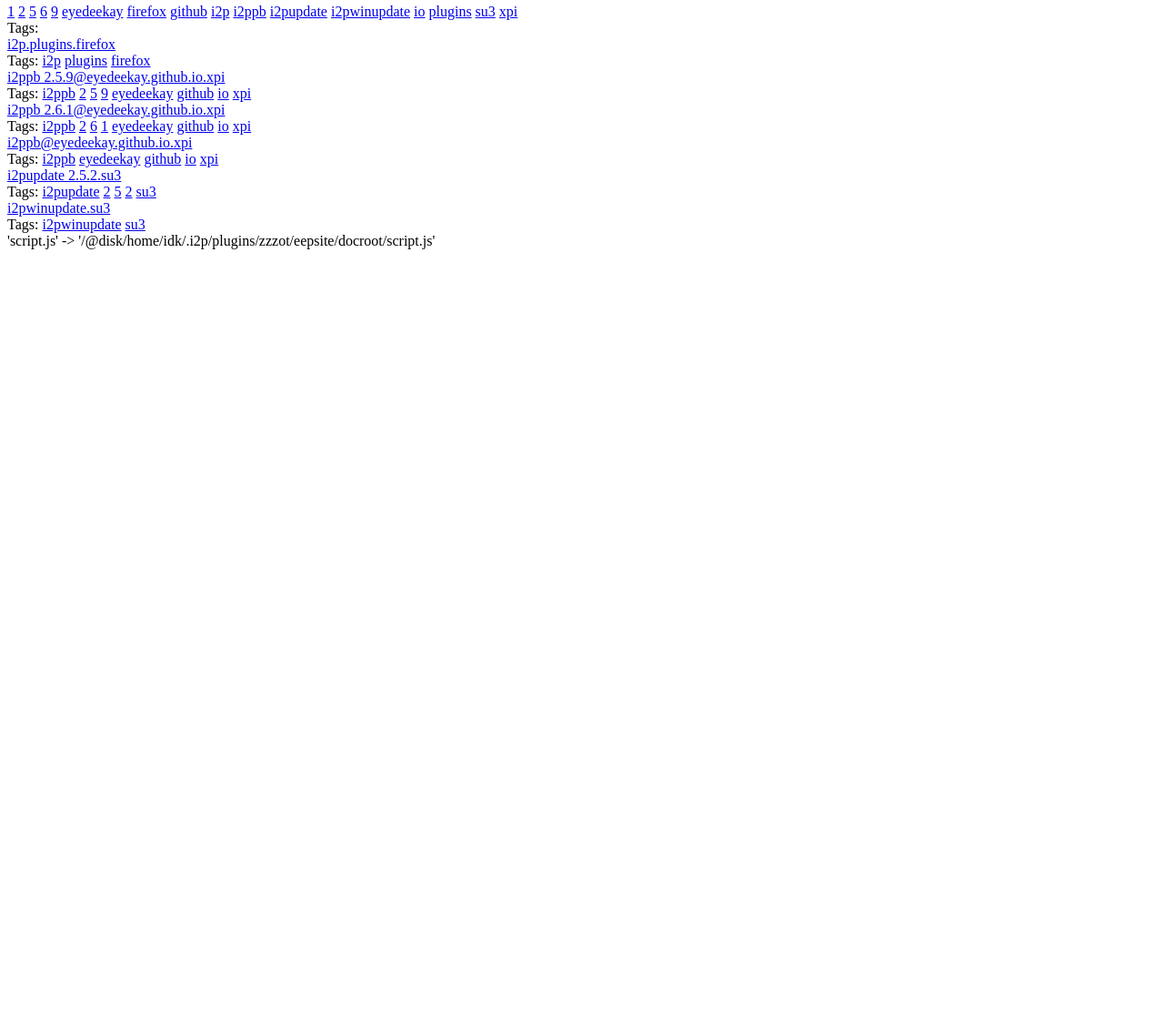
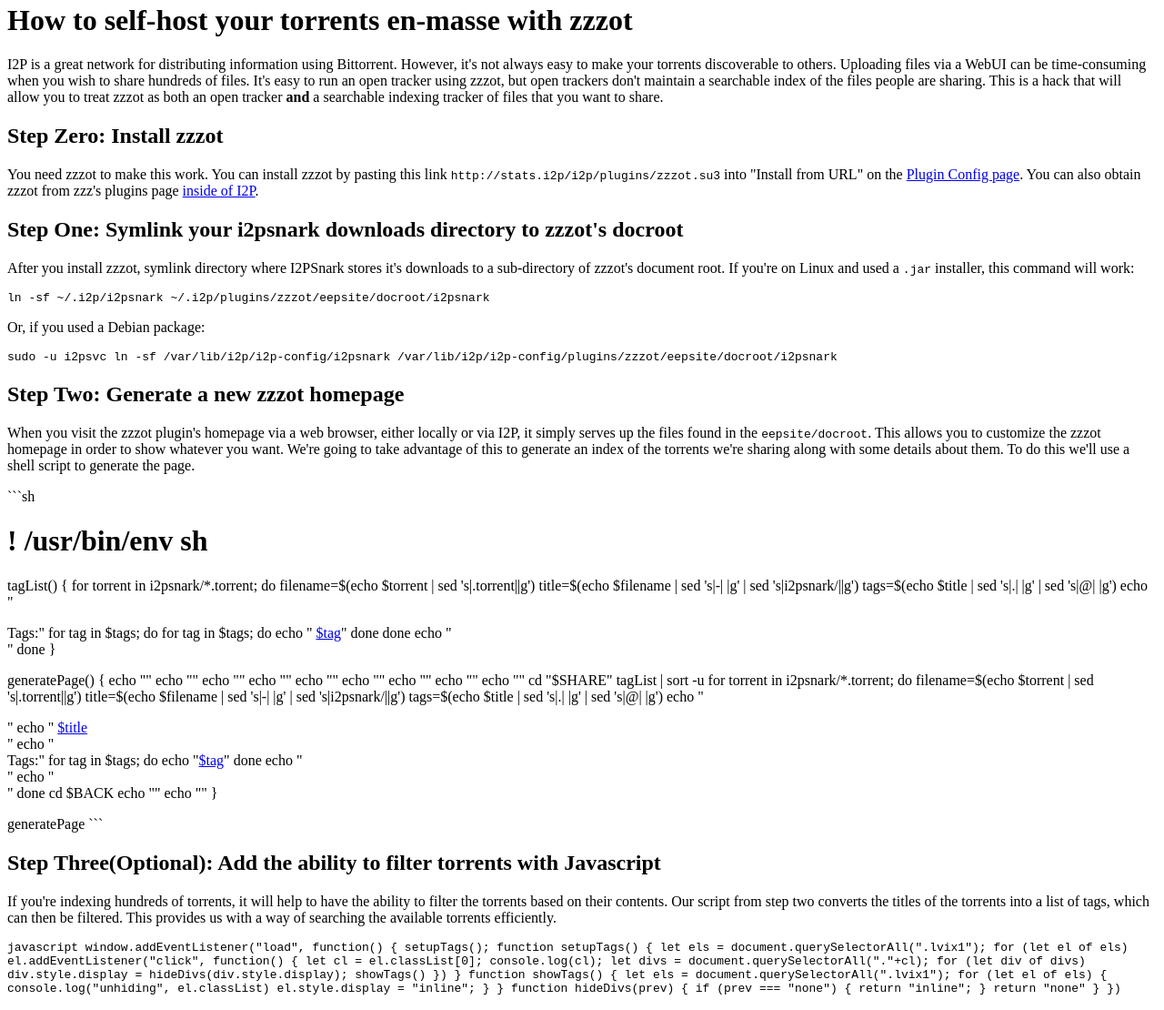
Before and after one commit to eyedeekay/zzzot-tracker-hack, a plain HTML site: page index.html in a window 1280 px wide. Shown: the part 4-1114 px from the top of the page at 91% size. Before the commit the page ends 800 px from the top, so only its background shows below. Drawn offline with Linux system fonts and the light colour scheme.

Commit message:
change index to tutorial

````diff
--- a/index.html
+++ b/index.html
@@ -1,95 +1,122 @@
-<!doctype html>
-<html lang=en>
-<head>
-<meta charset=utf-8>
-<title>Torrent Index</title>
-<script src="script.js"></script>
-<style>
-div {
-  display: "inline";
-}
-</style>
-</head>
-<body>
-    <a class="1 lvix1" href="#1">1</a>
-    <a class="2 lvix1" href="#2">2</a>
-    <a class="5 lvix1" href="#5">5</a>
-    <a class="6 lvix1" href="#6">6</a>
-    <a class="9 lvix1" href="#9">9</a>
-    <a class="eyedeekay lvix1" href="#eyedeekay">eyedeekay</a>
-    <a class="firefox lvix1" href="#firefox">firefox</a>
-    <a class="github lvix1" href="#github">github</a>
-    <a class="i2p lvix1" href="#i2p">i2p</a>
-    <a class="i2ppb lvix1" href="#i2ppb">i2ppb</a>
-    <a class="i2pupdate lvix1" href="#i2pupdate">i2pupdate</a>
-    <a class="i2pwinupdate lvix1" href="#i2pwinupdate">i2pwinupdate</a>
-    <a class="io lvix1" href="#io">io</a>
-    <a class="plugins lvix1" href="#plugins">plugins</a>
-    <a class="su3 lvix1" href="#su3">su3</a>
-    <a class="xpi lvix1" href="#xpi">xpi</a>
-  </div>
-  <div class="tags">Tags:
-  <div id=i2psnark/i2p.plugins.firefox class="i2p plugins firefox">
-    <a href="i2psnark/i2p.plugins.firefox.torrent">i2p.plugins.firefox</a></br>
-    <div class="tags">Tags:
-<a class="i2p lvix1" href="#i2p">i2p</a>
-<a class="plugins lvix1" href="#plugins">plugins</a>
-<a class="firefox lvix1" href="#firefox">firefox</a>
-    </div>
-  </div>
-  <div id=i2psnark/i2ppb-2.5.9@eyedeekay.github.io.xpi class="i2ppb 2 5 9 eyedeekay github io xpi">
-    <a href="i2psnark/i2ppb-2.5.9@eyedeekay.github.io.xpi.torrent">i2ppb 2.5.9@eyedeekay.github.io.xpi</a></br>
-    <div class="tags">Tags:
-<a class="i2ppb lvix1" href="#i2ppb">i2ppb</a>
-<a class="2 lvix1" href="#2">2</a>
-<a class="5 lvix1" href="#5">5</a>
-<a class="9 lvix1" href="#9">9</a>
-<a class="eyedeekay lvix1" href="#eyedeekay">eyedeekay</a>
-<a class="github lvix1" href="#github">github</a>
-<a class="io lvix1" href="#io">io</a>
-<a class="xpi lvix1" href="#xpi">xpi</a>
-    </div>
-  </div>
-  <div id=i2psnark/i2ppb-2.6.1@eyedeekay.github.io.xpi class="i2ppb 2 6 1 eyedeekay github io xpi">
-    <a href="i2psnark/i2ppb-2.6.1@eyedeekay.github.io.xpi.torrent">i2ppb 2.6.1@eyedeekay.github.io.xpi</a></br>
-    <div class="tags">Tags:
-<a class="i2ppb lvix1" href="#i2ppb">i2ppb</a>
-<a class="2 lvix1" href="#2">2</a>
-<a class="6 lvix1" href="#6">6</a>
-<a class="1 lvix1" href="#1">1</a>
-<a class="eyedeekay lvix1" href="#eyedeekay">eyedeekay</a>
-<a class="github lvix1" href="#github">github</a>
-<a class="io lvix1" href="#io">io</a>
-<a class="xpi lvix1" href="#xpi">xpi</a>
-    </div>
-  </div>
-  <div id=i2psnark/i2ppb@eyedeekay.github.io.xpi class="i2ppb eyedeekay github io xpi">
-    <a href="i2psnark/i2ppb@eyedeekay.github.io.xpi.torrent">i2ppb@eyedeekay.github.io.xpi</a></br>
-    <div class="tags">Tags:
-<a class="i2ppb lvix1" href="#i2ppb">i2ppb</a>
-<a class="eyedeekay lvix1" href="#eyedeekay">eyedeekay</a>
-<a class="github lvix1" href="#github">github</a>
-<a class="io lvix1" href="#io">io</a>
-<a class="xpi lvix1" href="#xpi">xpi</a>
-    </div>
-  </div>
-  <div id=i2psnark/i2pupdate-2.5.2.su3 class="i2pupdate 2 5 2 su3">
-    <a href="i2psnark/i2pupdate-2.5.2.su3.torrent">i2pupdate 2.5.2.su3</a></br>
-    <div class="tags">Tags:
-<a class="i2pupdate lvix1" href="#i2pupdate">i2pupdate</a>
-<a class="2 lvix1" href="#2">2</a>
-<a class="5 lvix1" href="#5">5</a>
-<a class="2 lvix1" href="#2">2</a>
-<a class="su3 lvix1" href="#su3">su3</a>
-    </div>
-  </div>
-  <div id=i2psnark/i2pwinupdate.su3 class="i2pwinupdate su3">
-    <a href="i2psnark/i2pwinupdate.su3.torrent">i2pwinupdate.su3</a></br>
-    <div class="tags">Tags:
-<a class="i2pwinupdate lvix1" href="#i2pwinupdate">i2pwinupdate</a>
-<a class="su3 lvix1" href="#su3">su3</a>
-    </div>
-  </div>
-</body>
-</html>
-'script.js' -> '/home/idk/.i2p/plugins/zzzot/eepsite/docroot/script.js'
+<h1>How to self-host your torrents en-masse with zzzot</h1>
+
+<p>I2P is a great network for distributing information using Bittorrent.
+However, it's not always easy to make your torrents discoverable to others.
+Uploading files via a WebUI can be time-consuming when you wish to share hundreds of files.
+It's easy to run an open tracker using zzzot, but open trackers don't maintain a searchable index of the files people are sharing.
+This is a hack that will allow you to treat zzzot as both an open tracker <strong>and</strong> a searchable indexing tracker of files that you want to share.</p>
+
+<h2>Step Zero: Install zzzot</h2>
+
+<p>You need zzzot to make this work.
+You can install zzzot by pasting this link <code>http://stats.i2p/i2p/plugins/zzzot.su3</code> into "Install from URL" on the <a href="http://localhost:7657/configplugins">Plugin Config page</a>.
+You can also obtain zzzot from zzz's plugins page <a href="http://stats.i2p/i2p/plugins/">inside of I2P</a>.</p>
+
+<h2>Step One: Symlink your i2psnark downloads directory to zzzot's docroot</h2>
+
+<p>After you install zzzot, symlink directory where I2PSnark stores it's downloads to a sub-directory of zzzot's document root.
+If you're on Linux and used a <code>.jar</code> installer, this command will work:</p>
+
+<p><code>ln -sf ~/.i2p/i2psnark ~/.i2p/plugins/zzzot/eepsite/docroot/i2psnark</code></p>
+
+<p>Or, if you used a Debian package:</p>
+
+<p><code>sudo -u i2psvc ln -sf /var/lib/i2p/i2p-config/i2psnark /var/lib/i2p/i2p-config/plugins/zzzot/eepsite/docroot/i2psnark</code></p>
+
+<h2>Step Two: Generate a new zzzot homepage</h2>
+
+<p>When you visit the zzzot plugin's homepage via a web browser, either locally or via I2P, it simply serves up the files found in the <code>eepsite/docroot</code>.
+This allows you to customize the zzzot homepage in order to show whatever you want.
+We're going to take advantage of this to generate an index of the torrents we're sharing along with some details about them.
+To do this we'll use a shell script to generate the page.</p>
+
+<p>```sh</p>
+
+<h1>! /usr/bin/env sh</h1>
+
+<p>tagList() {
+    for torrent in i2psnark/*.torrent; do
+        filename=$(echo $torrent | sed 's|.torrent||g')
+        title=$(echo $filename | sed 's|-| |g' | sed 's|i2psnark/||g')
+        tags=$(echo $title | sed 's|.| |g' | sed 's|@| |g')
+        echo "  <div class=\"tags\">Tags:"
+        for tag in $tags; do
+            for tag in $tags; do
+                echo "    <a class=\"$tag lvix1\" href=\"#$tag\">$tag</a>"
+            done
+        done
+        echo "  </div>"
+    done
+}</p>
+
+<p>generatePage() {
+    echo "<!doctype html>"
+    echo "<html lang=en>"
+    echo "<head>"
+    echo "<meta charset=utf-8>"
+    echo "<title>Torrent Index</title>"
+    echo "<script src=\"script.js\"></script>"
+    echo "<style>"
+    echo "div {"
+    echo "  display: \"inline\";"
+    echo "}"
+    echo "</style>"
+    echo "</head>"
+    echo "<body>"
+    cd "$SHARE"
+    tagList | sort -u
+    for torrent in i2psnark/*.torrent; do
+        filename=$(echo $torrent | sed 's|.torrent||g')
+        title=$(echo $filename | sed 's|-| |g' | sed 's|i2psnark/||g')
+        tags=$(echo $title | sed 's|.| |g' | sed 's|@| |g')
+        echo "  <div id="$filename" class=\"$tags\">"
+        echo "    <a href=\"$torrent\">$title</a></br>"
+        echo "    <div class=\"tags\">Tags:"
+        for tag in $tags; do
+            echo "<a class=\"$tag lvix1\" href=\"#$tag\">$tag</a>"
+        done
+        echo "    </div>"
+        echo "  </div>"
+    done
+    cd $BACK
+    echo "</body>"
+    echo "</html>"
+}</p>
+
+<p>generatePage
+```</p>
+
+<h2>Step Three(Optional): Add the ability to filter torrents with Javascript</h2>
+
+<p>If you're indexing hundreds of torrents, it will help to have the ability to filter the torrents based on their contents.
+Our script from step two converts the titles of the torrents into a list of tags, which can then be filtered.
+This provides us with a way of searching the available torrents efficiently.</p>
+
+<p><code>javascript
+window.addEventListener("load", function() {
+    setupTags();
+    function setupTags() {
+        let els = document.querySelectorAll(".lvix1");
+        for (let el of els) el.addEventListener("click", function() {
+            let cl = el.classList[0];
+            console.log(cl);
+            let divs = document.querySelectorAll("."+cl);
+            for (let div of divs) div.style.display = hideDivs(div.style.display);
+            showTags()
+        })
+    }
+    function showTags() {
+        let els = document.querySelectorAll(".lvix1");
+        for (let el of els) {
+            console.log("unhiding", el.classList)
+            el.style.display = "inline";
+        }
+    }
+    function hideDivs(prev) {
+        if (prev === "none") {
+            return "inline";
+        }
+        return "none"
+    }
+})
+</code></p>
````
